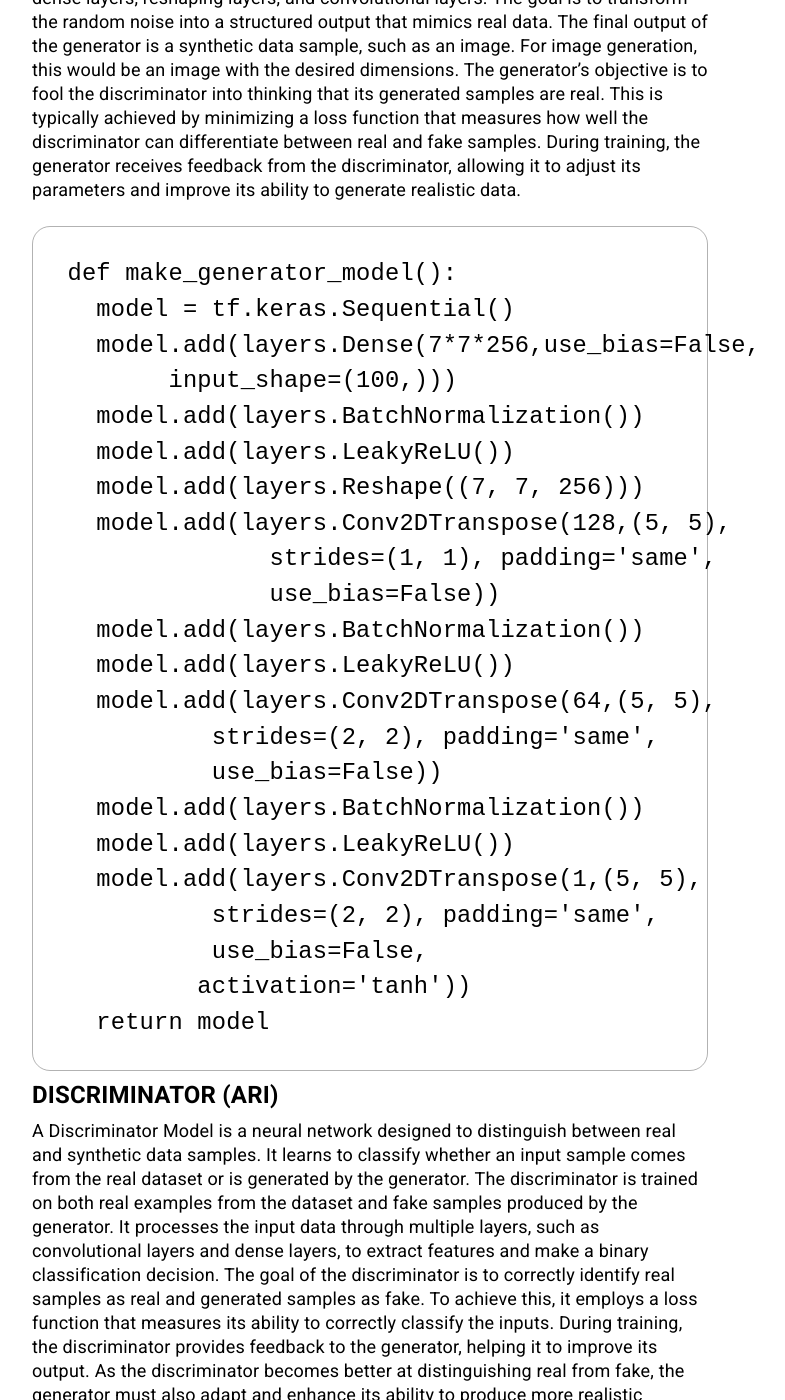
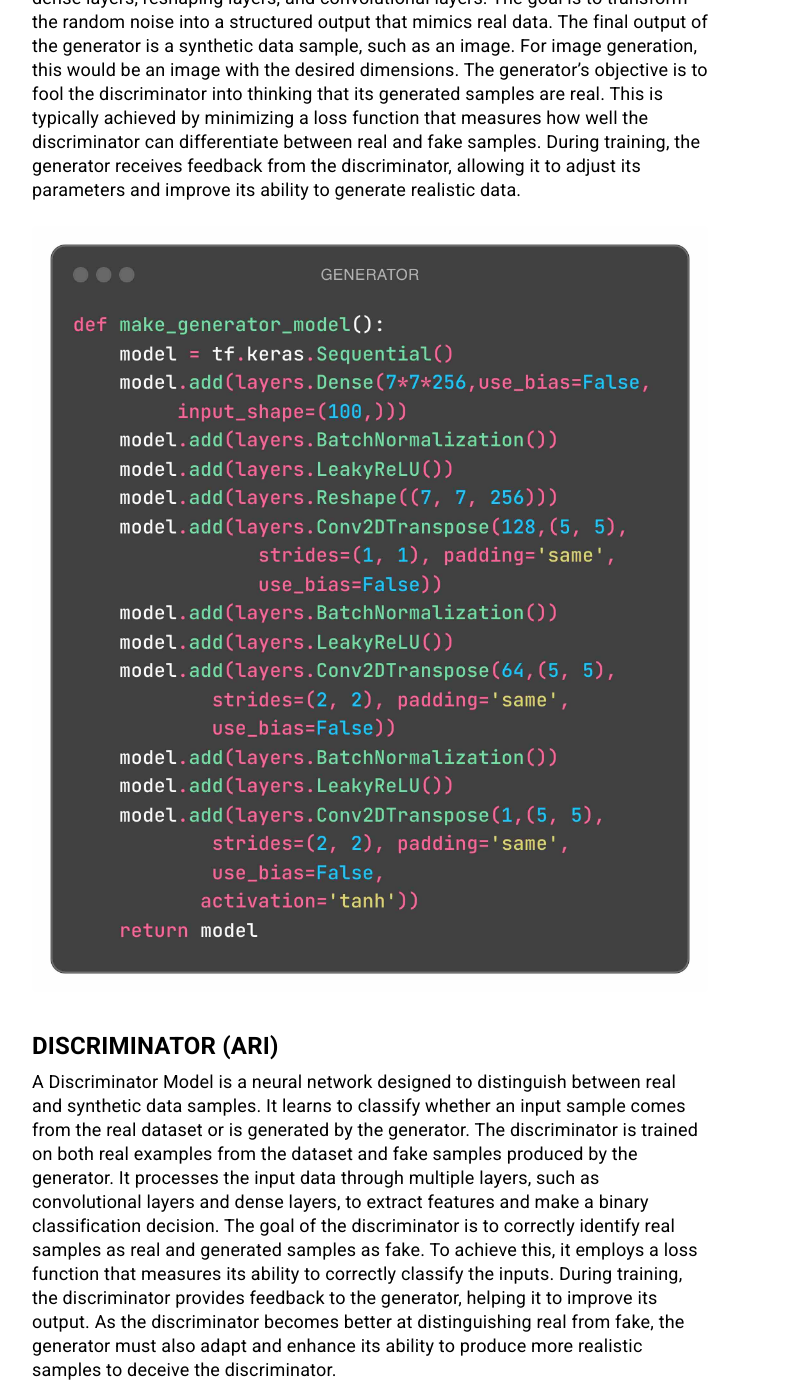
Before and after one commit to arihara-sudhan/blog, a Jekyll site: the page built from _posts/2024-09-06-Gener8.md, in a window 1280 px wide and 1400 px high, scrolled down 2636 px. Shown: the whole window, without its empty margins (270-1055 px from the left). Built offline with Jekyll 4.4.1, drawn with Linux system fonts in a browser that asks for light colours.

Commit message:
Update 2024-09-06-Gener8.md

```diff
--- a/_posts/2024-09-06-Gener8.md
+++ b/_posts/2024-09-06-Gener8.md
@@ -11,30 +11,7 @@
 <h3>GENERATOR (BARBER)</h3>
 A Generator Model is a neural network that generates new data samples (Image in our case). The generator learns to capture the underlying distribution of the real data. I will show my real images to the model... It will try to generate something like that... A Color Image is atleast a 3D matrix of rgb values. Our model will try to learn these values, starting from random values, it will tune and tweak. By training on real examples, it gradually improves its ability to generate data that is indistinguishable from real samples. A Random noise is a vector is usually sampled from a simple distribution, such as a uniform or normal distribution. The generator uses this input vector and processes it through multiple layers, including dense layers, reshaping layers, and convolutional layers. The goal is to transform the random noise into a structured output that mimics real data. The final output of the generator is a synthetic data sample, such as an image. For image generation, this would be an image with the desired dimensions. The generator's objective is to fool the discriminator into thinking that its generated samples are real. This is typically achieved by minimizing a loss function that measures how well the discriminator can differentiate between real and fake samples. During training, the generator receives feedback from the discriminator, allowing it to adjust its parameters and improve its ability to generate realistic data.
 
-<div class="code"><pre>
-  def make_generator_model():
-    model = tf.keras.Sequential()
-    model.add(layers.Dense(7*7*256,use_bias=False,
-         input_shape=(100,)))
-    model.add(layers.BatchNormalization())
-    model.add(layers.LeakyReLU())
-    model.add(layers.Reshape((7, 7, 256)))
-    model.add(layers.Conv2DTranspose(128,(5, 5),
-                strides=(1, 1), padding='same',
-                use_bias=False))
-    model.add(layers.BatchNormalization())
-    model.add(layers.LeakyReLU())
-    model.add(layers.Conv2DTranspose(64,(5, 5),
-            strides=(2, 2), padding='same',
-            use_bias=False))
-    model.add(layers.BatchNormalization())
-    model.add(layers.LeakyReLU())
-    model.add(layers.Conv2DTranspose(1,(5, 5),
-            strides=(2, 2), padding='same',
-            use_bias=False,
-           activation='tanh'))
-    return model
-</pre></div>
+<img src="https://raw.githubusercontent.com/arihara-sudhan/blog/main/img/post_images/GenerEight/GENCODE.jpg" alt="code_gen" width="100%"  style="border-radius: 0.3rem;">
 
 <h3>DISCRIMINATOR (ARI)</h3>
 A Discriminator Model is a neural network designed to distinguish between real and synthetic data samples. It learns to classify whether an input sample comes from the real dataset or is generated by the generator. The discriminator is trained on both real examples from the dataset and fake samples produced by the generator. It processes the input data through multiple layers, such as convolutional layers and dense layers, to extract features and make a binary classification decision. The goal of the discriminator is to correctly identify real samples as real and generated samples as fake. To achieve this, it employs a loss function that measures its ability to correctly classify the inputs. During training, the discriminator provides feedback to the generator, helping it to improve its output. As the discriminator becomes better at distinguishing real from fake, the generator must also adapt and enhance its ability to produce more realistic samples to deceive the discriminator.
```
